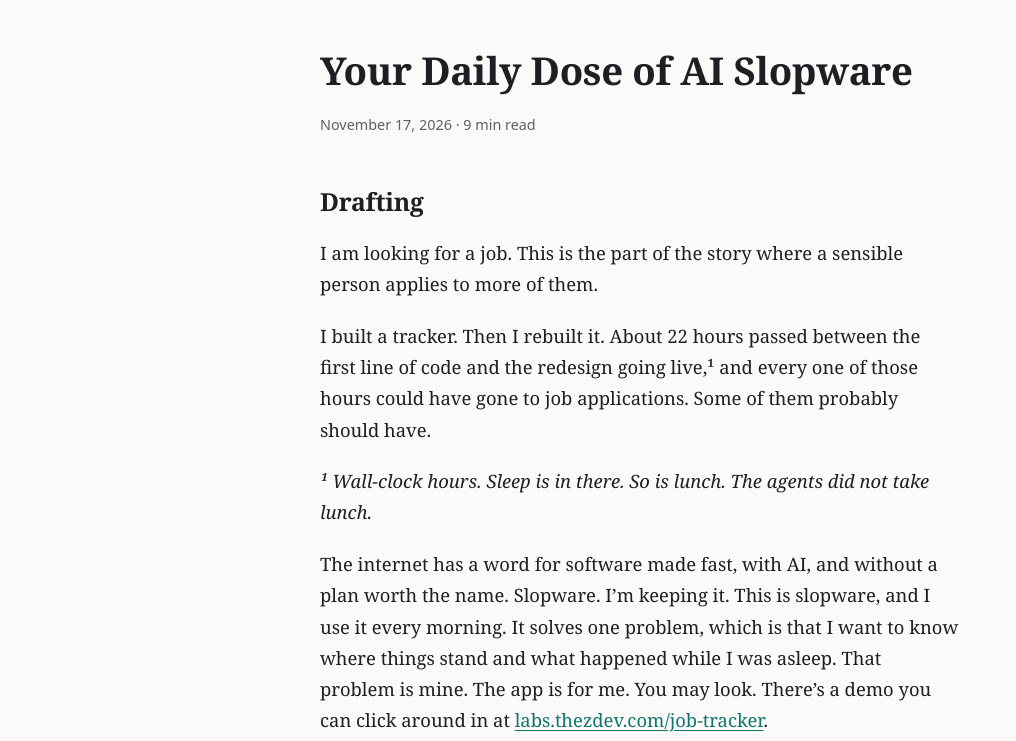
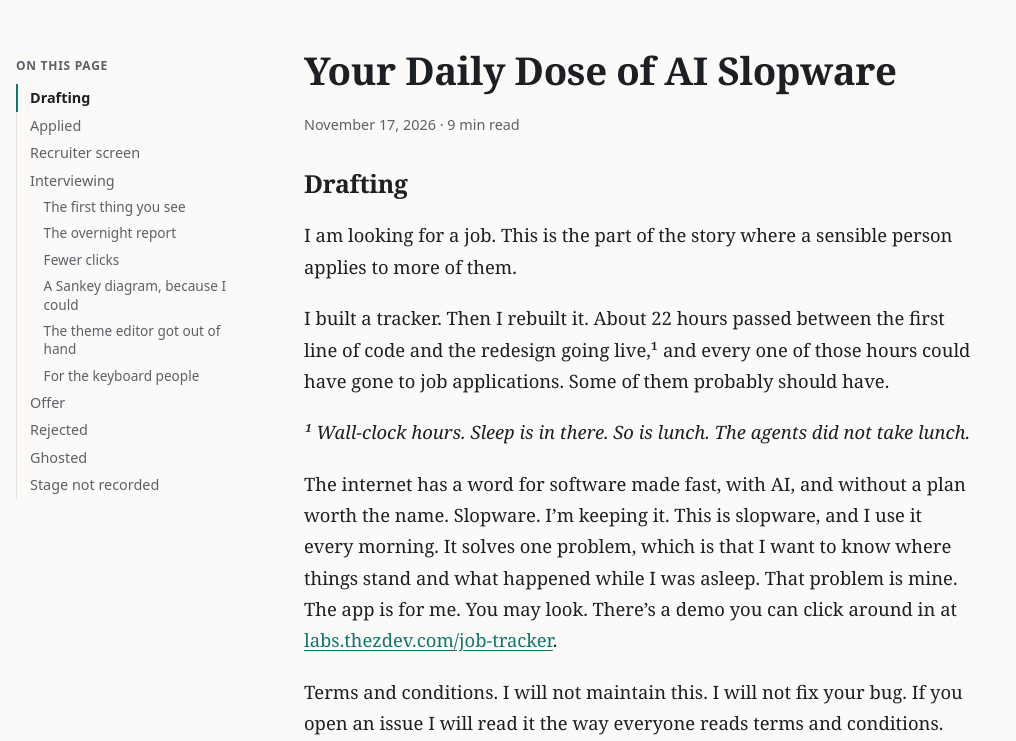
Before and after one commit to mnmilford/blog.thezdev.com, an Astro site: page /posts/slopware-job-tracker in a window 1280 px wide. Shown: the part 59-800 px from the top of the page, without its empty margins (0-1016 px from the left). Built offline with nearby package versions, Linux system fonts and the light colour scheme; Astro itself is replaced by a stand-in of ours.

Commit message:
Add an 'On this page' contents list to posts
Sticky left sidebar on wide screens (75rem+) with the current section
highlighted; a collapsed box under the title on tablets and phones.
Shows only when a post has three or more h2/h3 headings.

Co-Authored-By: Claude Opus 5.5 <noreply@anthropic.com>
Claude-Session: https://claude.ai/code/session_01BNUvkjEeaK5bb2gncfYvKB

```diff
--- /dev/null
+++ b/src/components/Toc.astro
@@ -0,0 +1,76 @@
+---
+import type { MarkdownHeading } from 'astro';
+
+interface Props {
+  headings: MarkdownHeading[];
+}
+const items = Astro.props.headings.filter((h) => h.depth === 2 || h.depth === 3);
+---
+
+{
+  items.length >= 3 && (
+    <nav class="toc" aria-label="On this page">
+      <details class="toc-box" open>
+        <summary>On this page</summary>
+        <ol>
+          {items.map((h) => (
+            <li class={`toc-d${h.depth}`}>
+              <a href={`#${h.slug}`} data-toc-link={h.slug}>{h.text}</a>
+            </li>
+          ))}
+        </ol>
+      </details>
+    </nav>
+  )
+}
+
+<script>
+  const nav = document.querySelector<HTMLElement>('.toc');
+  if (nav) {
+    const box = nav.querySelector('details');
+    // Sidebar on wide screens stays open; on phones it starts collapsed.
+    const wide = window.matchMedia('(min-width: 75rem)');
+    const sync = () => {
+      if (box) box.open = wide.matches;
+    };
+    sync();
+    wide.addEventListener('change', sync);
+
+    // Close the collapsed menu after a jump on small screens.
+    nav.addEventListener('click', (e) => {
+      if ((e.target as HTMLElement).closest('a') && !wide.matches && box) box.open = false;
+    });
+
+    // Highlight the section being read.
+    const links = new Map<string, HTMLElement>();
+    nav.querySelectorAll<HTMLElement>('[data-toc-link]').forEach((a) => links.set(a.dataset.tocLink!, a));
+    const headings = [...links.keys()]
+      .map((id) => document.getElementById(id))
+      .filter((el): el is HTMLElement => el !== null);
+    const setActive = () => {
+      let current = headings[0];
+      for (const h of headings) {
+        if (h.getBoundingClientRect().top <= 120) current = h;
+        else break;
+      }
+      links.forEach((a, id) => {
+        if (current && id === current.id) a.setAttribute('aria-current', 'true');
+        else a.removeAttribute('aria-current');
+      });
+    };
+    let queued = false;
+    window.addEventListener(
+      'scroll',
+      () => {
+        if (queued) return;
+        queued = true;
+        requestAnimationFrame(() => {
+          queued = false;
+          setActive();
+        });
+      },
+      { passive: true },
+    );
+    setActive();
+  }
+</script>
--- a/src/layouts/Base.astro
+++ b/src/layouts/Base.astro
@@ -7,9 +7,11 @@ interface Props {
   description?: string;
   type?: 'website' | 'article';
   published?: Date;
+  /** Let the page lay out its own columns (post pages with a contents sidebar). */
+  wide?: boolean;
 }
 
-const { title, description = SITE.description, type = 'website', published } = Astro.props;
+const { title, description = SITE.description, type = 'website', published, wide = false } = Astro.props;
 const pageTitle = title ? `${title} | ${SITE.title}` : SITE.title;
 const canonical = new URL(Astro.url.pathname, Astro.site);
 ---
@@ -50,7 +52,7 @@ const canonical = new URL(Astro.url.pathname, Astro.site);
         </nav>
       </div>
     </header>
-    <main id="main" class="wrap">
+    <main id="main" class:list={['wrap', { wide }]}>
       <slot />
     </main>
     <footer class="site-footer">
--- a/src/pages/posts/[id].astro
+++ b/src/pages/posts/[id].astro
@@ -1,6 +1,7 @@
 ---
 import { render } from 'astro:content';
 import Base from '../../layouts/Base.astro';
+import Toc from '../../components/Toc.astro';
 import { getPosts, formatDate, readingMinutes, tagSlug, type Post } from '../../lib/posts';
 
 export async function getStaticPaths() {
@@ -12,13 +13,13 @@ interface Props {
   post: Post;
 }
 const { post } = Astro.props;
-const { Content } = await render(post);
+const { Content, headings } = await render(post);
 const { title, description, date, updated, tags, draft } = post.data;
 ---
 
-<Base title={title} description={description} type="article" published={date}>
-  <article class="post">
-    <header>
+<Base title={title} description={description} type="article" published={date} wide>
+  <article class="post post-layout">
+    <header class="post-head">
       <h1>{title}</h1>
       <p class="meta">
         <time datetime={date.toISOString()}>{formatDate(date)}</time>
@@ -27,6 +28,8 @@ const { title, description, date, updated, tags, draft } = post.data;
         {draft && <span class="draft-badge">Draft</span>}
       </p>
     </header>
+    <Toc headings={headings} />
+    <div class="post-body">
       <div class="prose">
         <Content />
       </div>
@@ -39,6 +42,7 @@ const { title, description, date, updated, tags, draft } = post.data;
           </footer>
         )
       }
+      <p class="back"><a href="/">&larr; All posts</a></p>
+    </div>
   </article>
-  <p class="back"><a href="/">&larr; All posts</a></p>
 </Base>
--- a/src/styles/global.css
+++ b/src/styles/global.css
@@ -227,8 +227,130 @@ h1 {
   vertical-align: middle;
 }
 
+/* Post layout with contents sidebar */
+main.wrap.wide {
+  max-width: none;
+}
+.post-layout {
+  max-width: var(--measure);
+  margin: 0 auto;
+}
+.post {
+  min-width: 0;
+}
+
+.toc {
+  margin-bottom: 2rem;
+  font-family: var(--font-sans);
+  font-size: 0.9rem;
+}
+.toc summary {
+  cursor: pointer;
+  color: var(--muted);
+  font-size: 0.75rem;
+  font-weight: 600;
+  letter-spacing: 0.06em;
+  text-transform: uppercase;
+  padding: 0.6rem 0.9rem;
+}
+.toc-box {
+  border: 1px solid var(--border);
+  border-radius: var(--radius);
+  background: var(--surface);
+}
+.toc ol {
+  list-style: none;
+  margin: 0;
+  padding: 0 0.9rem 0.75rem;
+}
+.toc li {
+  margin: 0;
+}
+.toc a {
+  display: block;
+  padding: 0.25rem 0 0.25rem 0.75rem;
+  border-left: 2px solid transparent;
+  color: var(--muted);
+  text-decoration: none;
+  line-height: 1.35;
+}
+.toc .toc-d3 a {
+  padding-left: 1.6rem;
+  font-size: 0.85rem;
+}
+.toc a:hover {
+  color: var(--accent);
+}
+.toc a[aria-current='true'] {
+  color: var(--text);
+  border-left-color: var(--accent);
+  font-weight: 600;
+}
+
+@media (min-width: 75rem) {
+  /* Article stays centered under the header; contents sit in the left gutter. */
+  .post-layout {
+    max-width: none;
+    display: grid;
+    grid-template-columns: minmax(0, 1fr) minmax(0, var(--measure)) minmax(0, 1fr);
+    grid-template-rows: auto 1fr;
+    column-gap: 3rem;
+    align-items: start;
+  }
+  .post-head {
+    grid-column: 2;
+    grid-row: 1;
+  }
+  .post-body {
+    grid-column: 2;
+    grid-row: 2;
+    min-width: 0;
+  }
+  .toc {
+    grid-column: 1;
+    grid-row: 1 / span 2;
+    justify-self: end;
+    width: 100%;
+    max-width: 15rem;
+    position: sticky;
+    top: 2rem;
+    max-height: calc(100vh - 4rem);
+    overflow-y: auto;
+    margin-bottom: 0;
+  }
+  .toc-box {
+    border: 0;
+    background: none;
+  }
+  .toc summary {
+    list-style: none;
+    pointer-events: none;
+    padding-left: 0;
+  }
+  .toc summary::-webkit-details-marker {
+    display: none;
+  }
+  .toc ol {
+    padding: 0;
+    border-left: 1px solid var(--border);
+  }
+  .toc a {
+    margin-left: -1px;
+  }
+}
+
+.prose h2,
+.prose h3 {
+  scroll-margin-top: 1.5rem;
+}
+@media (prefers-reduced-motion: no-preference) {
+  html {
+    scroll-behavior: smooth;
+  }
+}
+
 /* Post */
-.post header {
+.post-head {
   margin-bottom: 2rem;
 }
 
@@ -240,6 +362,9 @@ h1 {
 }
 .prose > * + * {
   margin-top: 1.1em;
+}
+.prose > :first-child {
+  margin-top: 0;
 }
 .prose p,
 .prose ul,
```
Also changed, not shown: CLAUDE.md (+1 -0 lines). Lines whose indentation alone changed are shown as unchanged.
